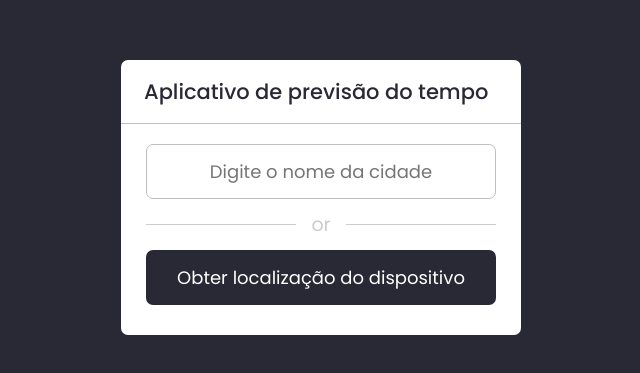
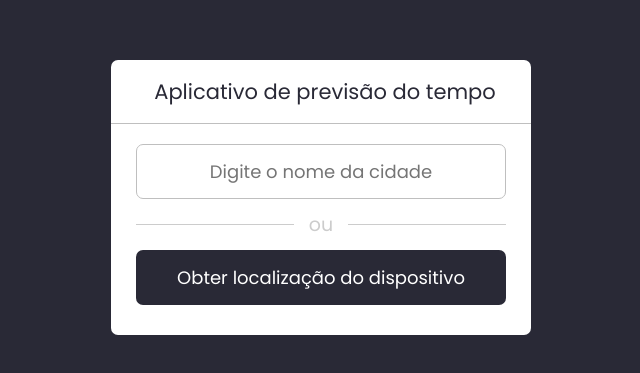
Before and after one commit to NicolauAlfredo/weather-app, a plain HTML site: page index.html in a window 1280 px wide. Shown: the part 203-576 px from the top of the page, without its empty margins (319-959 px from the left). Drawn offline with nearby package versions, Linux system fonts and the light colour scheme.

Commit message:
Alterações na estrutura e no estilo

```diff
--- a/css/style.css
+++ b/css/style.css
@@ -17,7 +17,7 @@ body {
 }
 
 .wrapper {
-    width: 400px;
+    width: 420px;
     border-radius: 7px;
     background: #fff;
 }
@@ -25,10 +25,11 @@ body {
 .wrapper header {
     color: #292936;
     font-size: 21px;
-    font-weight: 500;
+    font-weight: 200;
     padding: 16px 15px;
     display: flex;
     align-items: center;
+    justify-content: center;
     border-bottom: 1px solid #BFBFBF;
 }
 
@@ -36,6 +37,10 @@ header i {
     cursor: pointer;
     font-size: 0px;
     margin-right: 8px;
+}
+
+header i:hover {
+    color: #8080e9;
 }
 
 .wrapper.active header i {
@@ -103,7 +108,7 @@ header i {
 }
 
 .separator::before {
-    content: 'or';
+    content: 'ou';
     color: #ccc;
     font-size: 19px;
     padding: 0 15px;
--- a/index.html
+++ b/index.html
@@ -46,7 +46,7 @@
                             <span class="deg">&deg;</span>C
                         </div>
 
-                        <p>Parece</p>
+                        <p>Temperatura</p>
                     </div>
                 </div>
 
```
